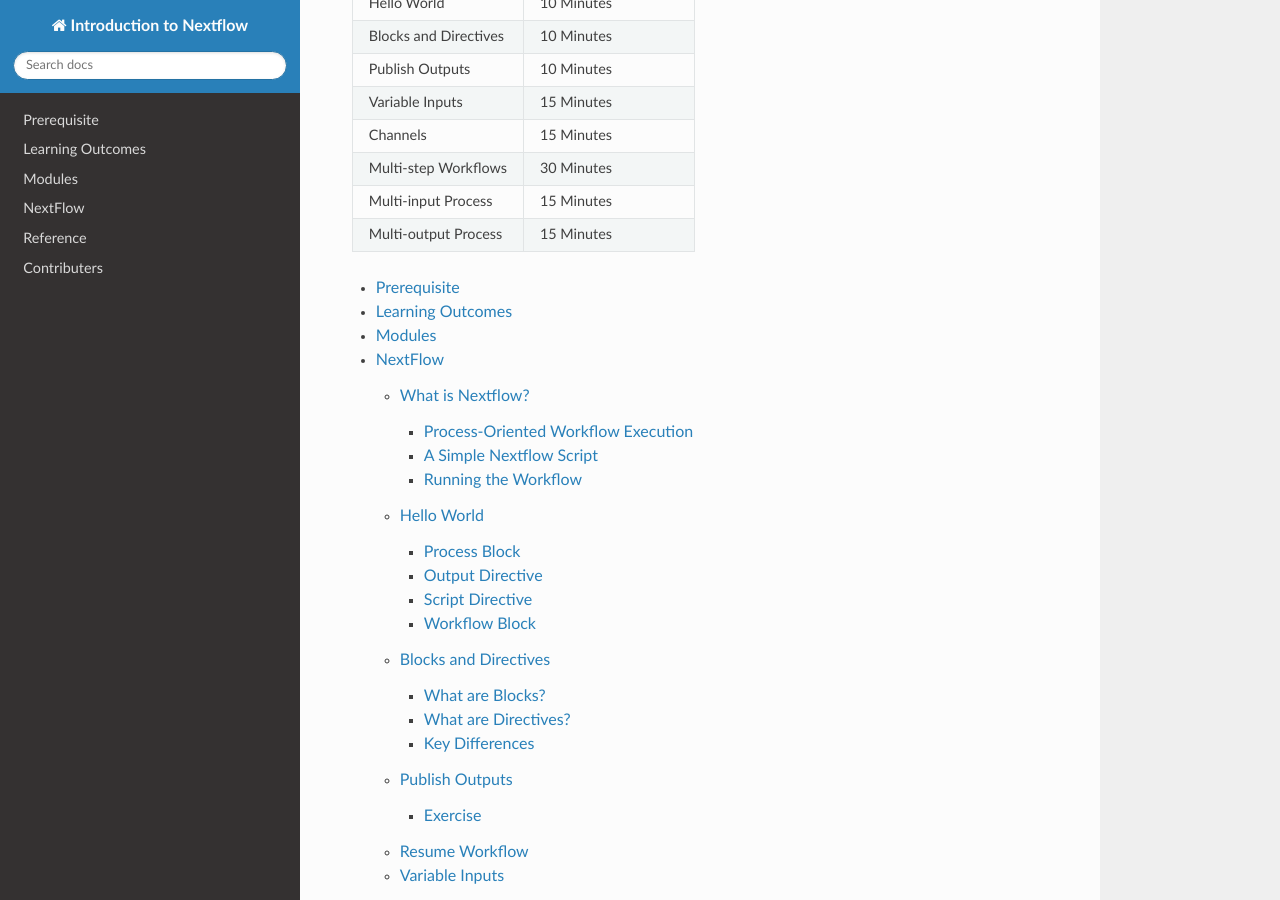
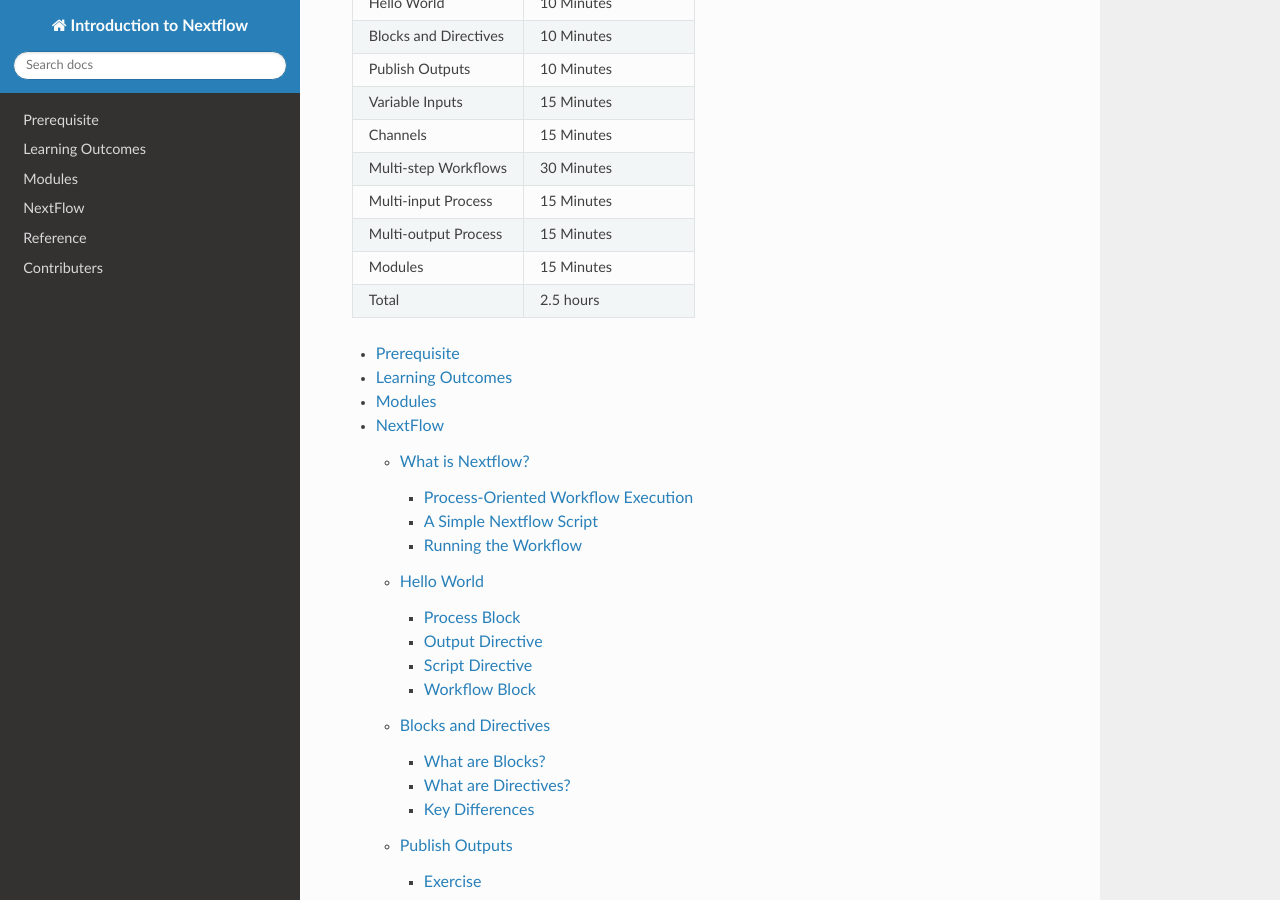
Before and after one commit to NCI900-Training-Organisation/intro-to-nextflow, a Sphinx documentation site: the page built from docs/source/index.rst, in a window 1280 px wide and 900 px high, scrolled down 558 px. Built offline with Sphinx 7.4.7 and the Read the Docs theme 3.1.0, drawn with Linux system fonts in a browser that asks for light colours.

Commit message:
toctree updated

```diff
--- a/docs/source/index.rst
+++ b/docs/source/index.rst
@@ -37,9 +37,10 @@
      - 15 Minutes
    * - Multi-output Process
      - 15 Minutes
-
-
-
+   * - Modules
+     - 15 Minutes
+   * - Total
+     - 2.5 hours
 
 
 
```
